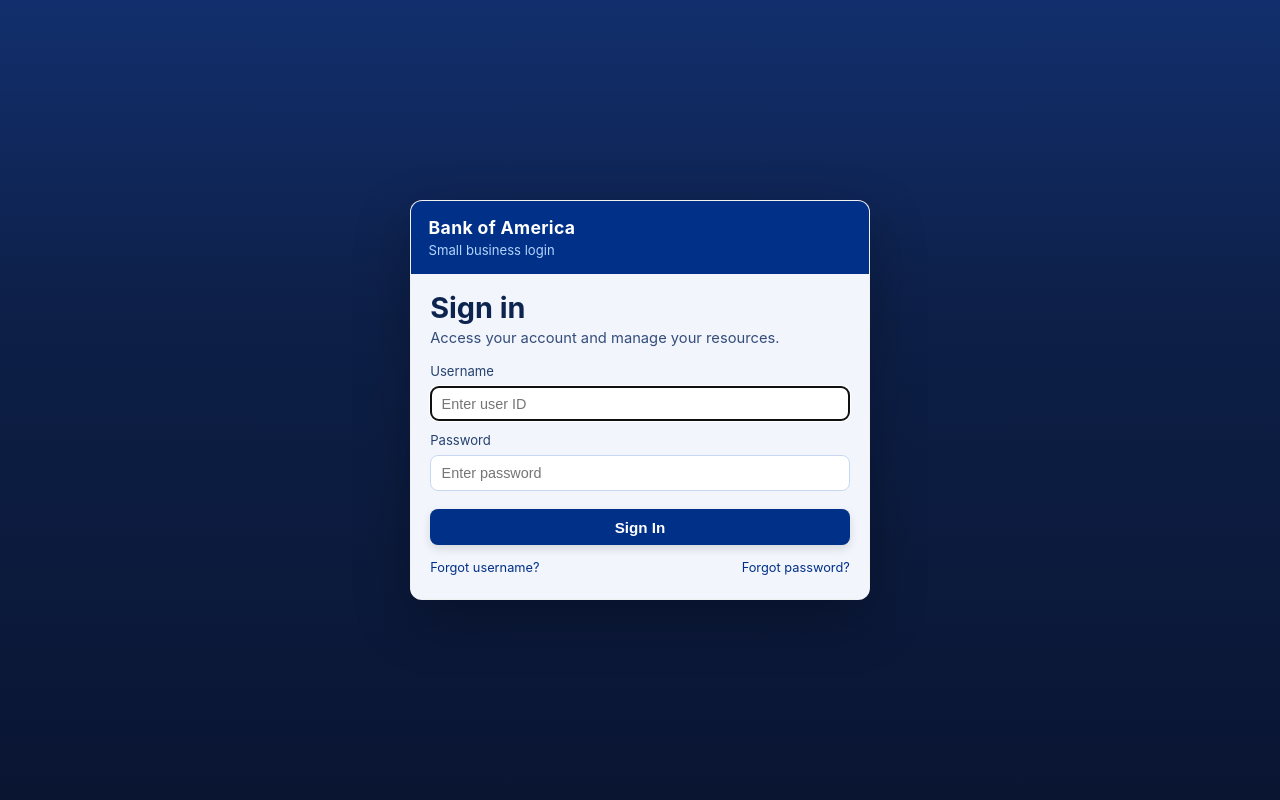
After one commit to taptue-devopsenginner/devops-hand-on, a Flask app: page /login in a window 1280 px wide. The commit adds this page. Run offline with Flask 2, Linux system fonts and the light colour scheme.

Commit message:
working on the ui of the app

```diff
--- a/app.py
+++ b/app.py
@@ -1,4 +1,4 @@
-from flask import Flask, render_template
+from flask import Flask, render_template, request, redirect, url_for
 import time
 
 app = Flask(__name__)
@@ -8,6 +8,18 @@ def home():
     current_time = time.strftime('%Y-%m-%d %H:%M:%S', time.localtime())
     return render_template('index.html', current_time=current_time)
 
+@app.route('/login', methods=['GET', 'POST'])
+def login():
+    error = None
+    if request.method == 'POST':
+        username = request.form.get('username', '').strip()
+        password = request.form.get('password', '').strip()
+        if username != 'admin' or password != 'pa55word':
+            error = 'Invalid username or password'
+        else:
+            return redirect(url_for('home'))
+    return render_template('login.html', error=error)
+
 @app.route('/api/time')
 def api_time():
     return {'time': time.strftime('%Y-%m-%d %H:%M:%S', time.localtime())}
--- a/static/style.css
+++ b/static/style.css
@@ -39,3 +39,22 @@ h1 { font-size: clamp(1.5rem, 4vw, 2.6rem); margin-bottom: 0.2rem; color: #0e2f6
 .tick-9 { top: calc(50% - 8px); left: 8px; width: 16px; height: 6px; }
 .clock-label { margin-top: 0.25rem; font-weight: 700; color: #1e305f; }
 @media (max-width: 768px) { .hero-header { flex-wrap: wrap; } }
+
+/* Login page styles */
+.login-page { min-height: 100vh; background: linear-gradient(180deg, #122f6d 0%, #0d1f47 40%, #0a1532 100%); display: grid; place-items: center; padding: 1rem; }
+.login-shell { width: min(95%, 460px); background: #fff; border-radius: 12px; overflow: hidden; box-shadow: 0 20px 55px rgba(0,0,0,0.28); border: 1px solid rgba(0,0,0,0.06); }
+.brand-bar { padding: 1rem 1.1rem; background: #003087; color: #fff; }
+.brand { font-size: 1.1rem; font-weight: 700; letter-spacing: 0.35px; }
+.brand-sub { margin-top: 0.2rem; font-size: 0.82rem; color: #b2d4ff; }
+.login-body { padding: 1rem 1.2rem 1.5rem; background: #f2f5fc; }
+.login-body h1 { margin-top: 0; color: #0d244f; font-size: 1.8rem; }
+.hint { margin: 0.25rem 0 0.8rem; font-size: 0.92rem; color: #344d7a; }
+.error { background: #ffefef; border: 1px solid #ffb8b8; color: #7f1a1a; border-radius: 8px; padding: 0.5rem 0.7rem; margin-bottom: 0.8rem; font-size: 0.9rem; }
+.login-form { display: grid; gap: 0.45rem; }
+.login-form label { font-size: 0.82rem; color: #25416f; margin-top: 0.2rem; }
+.login-form input { border-radius: 8px; border: 1px solid #c7d7f0; background: #fff; padding: 0.55rem 0.65rem; font-size: 0.9rem; }
+.login-form button { margin-top: 0.7rem; background: #003087; color: white; border: none; border-radius: 8px; font-weight: 700; padding: 0.6rem; font-size: 0.95rem; cursor: pointer; box-shadow: 0 4px 10px rgba(0,0,0,0.12); }
+.login-form button:hover { background: #00246c; }
+.footnote { margin-top: 0.9rem; display: flex; justify-content: space-between; font-size: 0.8rem; color: #3a4f7f; }
+.footnote a { color: #003087; text-decoration: none; }
+.footnote a:hover { text-decoration: underline; }
--- a/templates/index.html
+++ b/templates/index.html
@@ -44,6 +44,7 @@
         </div>
         <div class="clock-label">School Bell Clock</div>
       </div>
+      <a class="button" href="/login">Go to login</a>
     </section>
   </div>
 
--- /dev/null
+++ b/templates/login.html
@@ -0,0 +1,37 @@
+<!DOCTYPE html>
+<html lang="en">
+<head>
+  <meta charset="UTF-8" />
+  <meta name="viewport" content="width=device-width, initial-scale=1.0" />
+  <title>Bank of America Style Login</title>
+  <link rel="stylesheet" href="/static/style.css" />
+</head>
+<body>
+  <div class="login-page">
+    <div class="login-shell">
+      <div class="brand-bar">
+        <div class="brand">Bank of America</div>
+        <div class="brand-sub">Small business login</div>
+      </div>
+      <div class="login-body">
+        <h1>Sign in</h1>
+        <p class="hint">Access your account and manage your resources.</p>
+        {% if error %}
+          <div class="error">{{ error }}</div>
+        {% endif %}
+        <form method="post" class="login-form">
+          <label for="username">Username</label>
+          <input id="username" name="username" type="text" placeholder="Enter user ID" required autofocus />
+          <label for="password">Password</label>
+          <input id="password" name="password" type="password" placeholder="Enter password" required />
+          <button type="submit">Sign In</button>
+        </form>
+        <div class="footnote">
+          <a href="#">Forgot username?</a>
+          <a href="#">Forgot password?</a>
+        </div>
+      </div>
+    </div>
+  </div>
+</body>
+</html>
```
